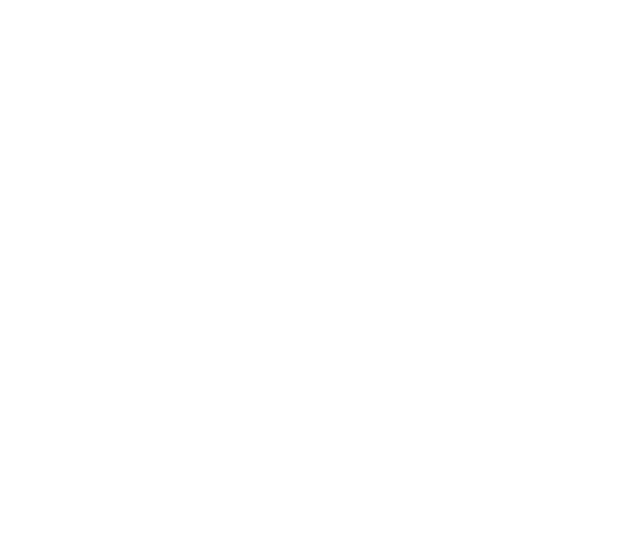
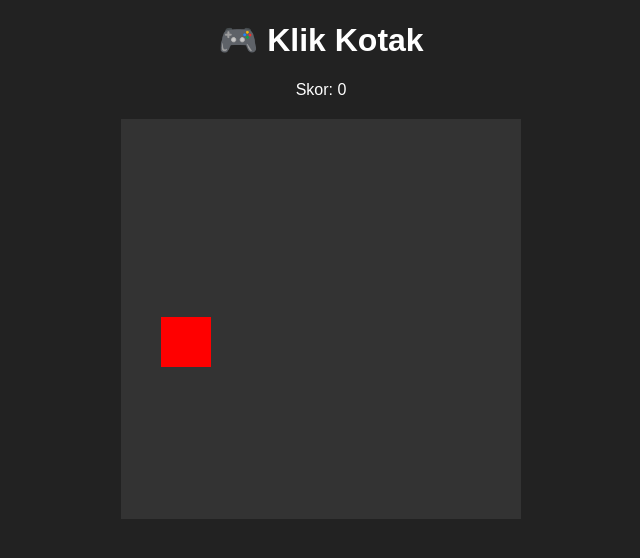
Before and after one commit to Kyyjeje/Musik, a plain HTML site: page index.html in a window 1280 px wide. Shown: the whole page, without its empty margins (319-959 px from the left). Drawn offline with Linux system fonts and the light colour scheme.

Commit message:
Update index.html

```diff
--- a/index.html
+++ b/index.html
@@ -1,15 +1,66 @@
 <!DOCTYPE html>
 <html lang="id">
 <head>
-  <meta charset="UTF-8">
-  <title>Autoplay Musik</title>
+<meta charset="UTF-8">
+<title>Game Klik Kotak</title>
+<style>
+  body {
+    font-family: Arial;
+    text-align: center;
+    background: #222;
+    color: white;
+  }
+  #gameArea {
+    width: 400px;
+    height: 400px;
+    background: #333;
+    margin: 20px auto;
+    position: relative;
+  }
+  #box {
+    width: 50px;
+    height: 50px;
+    background: red;
+    position: absolute;
+    cursor: pointer;
+  }
+</style>
 </head>
+
 <body>
 
-<audio autoplay loop>
-  <source src="angelbaby.mp3" type="audio/mpeg">
-  Browser Anda tidak mendukung audio.
-</audio>
+<h1>🎮 Klik Kotak</h1>
+<p>Skor: <span id="score">0</span></p>
+
+<div id="gameArea">
+  <div id="box"></div>
+</div>
+
+<script>
+let score = 0;
+const box = document.getElementById("box");
+const gameArea = document.getElementById("gameArea");
+
+function moveBox() {
+  const maxX = gameArea.clientWidth - box.clientWidth;
+  const maxY = gameArea.clientHeight - box.clientHeight;
+
+  const x = Math.random() * maxX;
+  const y = Math.random() * maxY;
+
+  box.style.left = x + "px";
+  box.style.top = y + "px";
+}
+
+box.addEventListener("click", () => {
+  score++;
+  document.getElementById("score").innerText = score;
+  moveBox();
+});
+
+// posisi awal
+moveBox();
+</script>
 
 </body>
 </html>
```
